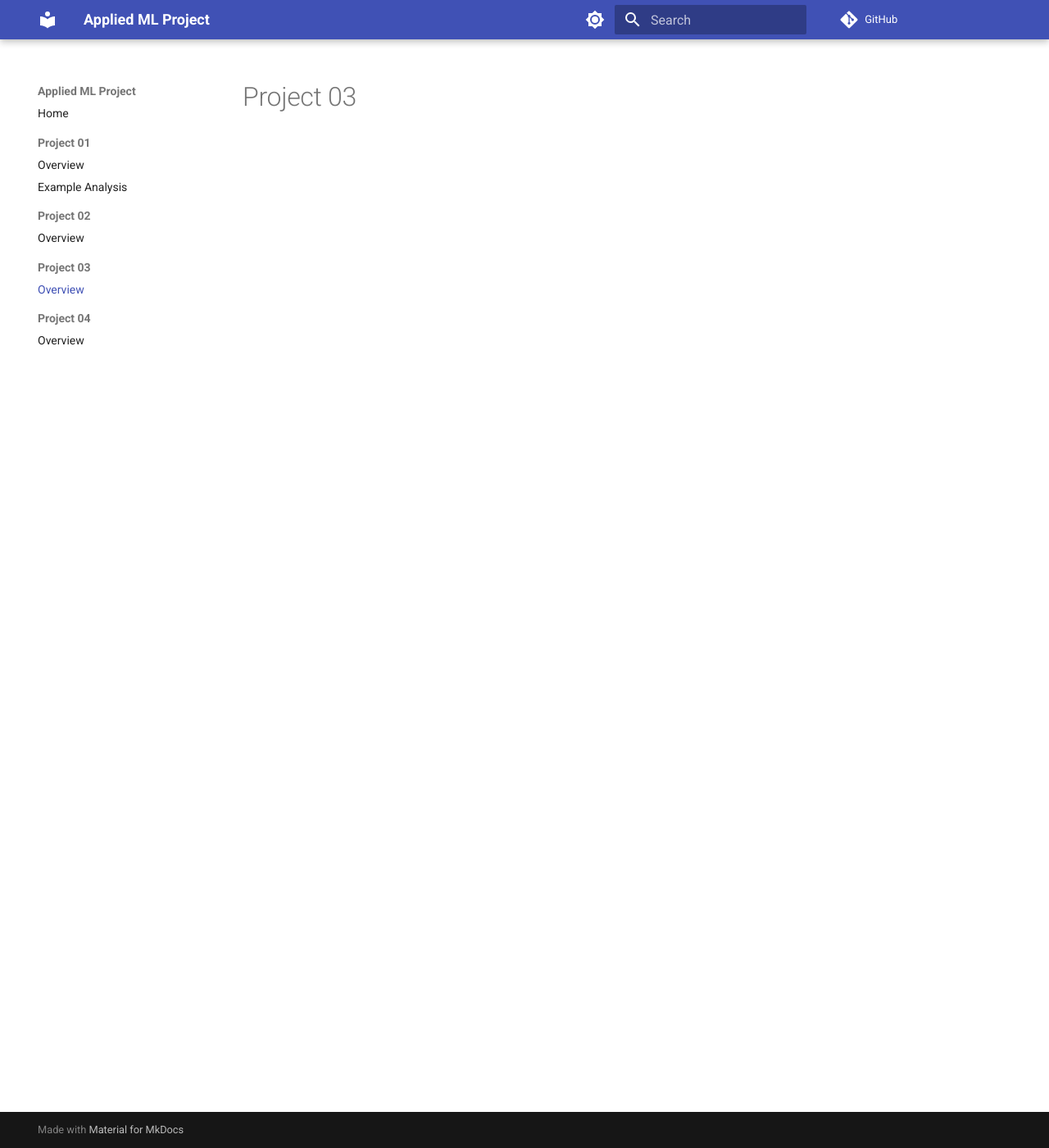
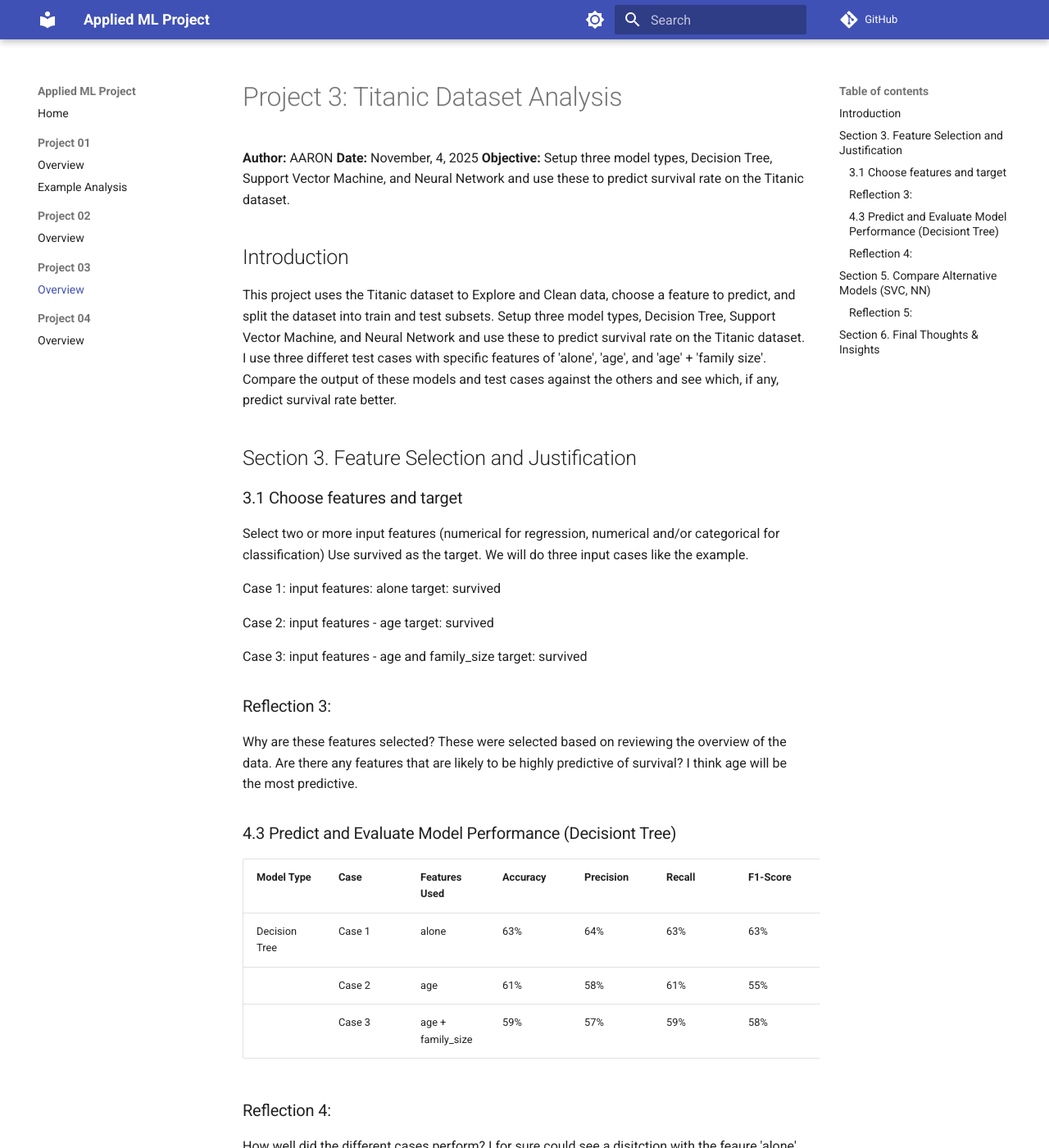
Before and after one commit to hrawp/applied-ml-hrawp, an MkDocs documentation site: the page built from docs/project03/README.md, in a window 1280 px wide and 1400 px high. Shown: the whole window at 82% size. Built offline with MkDocs 1.6.1 and Material for MkDocs 9.7.7, drawn with Linux system fonts in a browser that asks for light colours; comment, search, counter and statistics services are not loaded; some of the changed text lies outside the part shown.

Commit message:
Project 3 Editing and README

```diff
--- a/docs/project03/README.md
+++ b/docs/project03/README.md
@@ -1 +1,74 @@
-# Project 03
+# Project 3: Titanic Dataset Analysis
+**Author:** AARON
+**Date:** November, 4, 2025
+**Objective:** Setup three model types, Decision Tree, Support Vector Machine, and Neural Network and use these to predict survival rate on the Titanic dataset.
+
+## Introduction
+This project uses the Titanic dataset to Explore and Clean data, choose a feature to predict, and split the dataset into train and test subsets.
+Setup three model types, Decision Tree, Support Vector Machine, and Neural Network and use these to predict survival rate on the Titanic dataset.  I use three differet test cases with specific features of 'alone', 'age', and 'age' + 'family size'. Compare the output of these models and test cases against the others and see which, if any, predict survival rate better.
+
+## Section 3. Feature Selection and Justification
+### 3.1 Choose features and target
+
+Select two or more input features (numerical for regression, numerical and/or categorical for classification)
+Use survived as the target.
+We will do three input cases like the example.
+
+Case 1:
+input features: alone
+target: survived
+
+Case 2:
+input features - age
+target: survived
+
+Case 3:
+input features -  age and family_size
+target: survived
+
+### Reflection 3:
+
+Why are these features selected?  These were selected based on reviewing the overview of the data.
+Are there any features that are likely to be highly predictive of survival?  I think age will be the most predictive.
+
+### 4.3 Predict and Evaluate Model Performance (Decisiont Tree)
+
+
+| Model Type    | Case   | Features Used     | Accuracy | Precision | Recall | F1-Score  | Notes |
+|---------------|--------|-------------------|----------|-----------|--------|-----------|-------|
+| Decision Tree | Case 1 | alone             | 63%      | 64%       | 63%    | 63%       | -     |
+|               | Case 2 | age               | 61%      | 58%       | 61%    | 55%       | -     |
+|               | Case 3 | age + family_size | 59%      | 57%       | 59%    | 58%       | -     |
+
+### Reflection 4:
+How well did the different cases perform?  I for sure could see a disitction with the feaure 'alone' showing the best results.
+Are there any surprising results?  I was very suprised to see the 'alone' feature being a better predictor of survival than the age based features.
+Which inputs worked better? The 'alone' input worked the best.
+
+## Section 5. Compare Alternative Models (SVC, NN)
+
+
+| Model Type           | Case   | Features Used     | Accuracy | Precision | Recall | F1-Score  | Notes |
+|----------------------|--------|-------------------|----------|-----------|--------|-----------|-------|
+| Decision Tree        | Case 1 | alone             | 63%      | 64%       | 63%    | 63%       | -     |
+|                      | Case 2 | age               | 61%      | 58%       | 61%    | 55%       | -     |
+|                      | Case 3 | age + family_size | 59%      | 57%       | 59%    | 58%       | -     |
+|----------------------|--------|-------------------|----------|-----------|--------|-----------|-------|
+| SVM (RBF Kernel)     | Case 1 | alone             | 63%      | 64%       | 63%    | 63%       | -     |
+|                      | Case 2 | age               | 63%      | 66%       | 63%    | 52%       | -     |
+|                      | Case 3 | age + family_size | 63%      | 66%       | 63%    | 52%       | -     |
+|----------------------|--------|-------------------|----------|-----------|--------|-----------|-------|
+| Neural Network (MLP) | Case 1 | alone             | ---      | ----      | ---    | --        | -     |
+|                      | Case 2 | age               | ---      | ----      | ---    | --        | -     |
+|                      | Case 3 | age + family_size | 66%      | 65%       | 66%    | 65%       | -     |
+
+
+### Reflection 5:
+How well did each of these new models/cases perform?  'The 'alone' case again performed the best in the SVM model type.  But the distinction between the three SVM cases narrowed as compared to the Decision Tree.  The Neural Network outperformed every other model.
+Are there any surprising results or insights?  I am surprised case 3 was so much better than the same case in the Decision Tree.
+Why might one model outperform the others?  I think the Neural Network performed better since it had two variables to work with and had feedback from both into each node.
+
+## Section 6. Final Thoughts & Insights
+
+At first I was a little discouraged at the accuracy of the models and other parameters.  It seemed like just knowing if a passenger was alone or not told most of the tale.  But when I worked with the Neural Network I saw noticeable improvement in the results.  I was glad to see that.  These differences can be seen in the table below.
+I look forward to using Neural Networks in the future for classification models.
```
Also changed, not shown: 1 other file.
